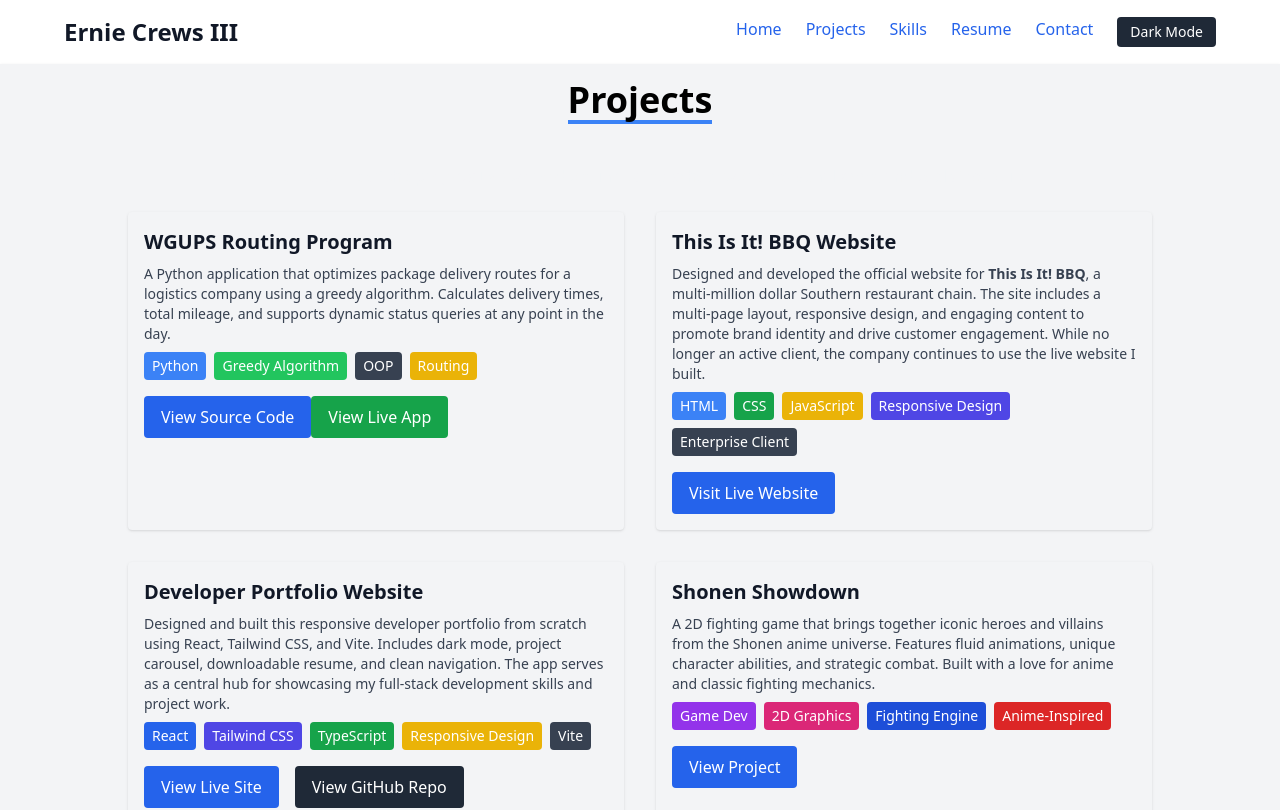
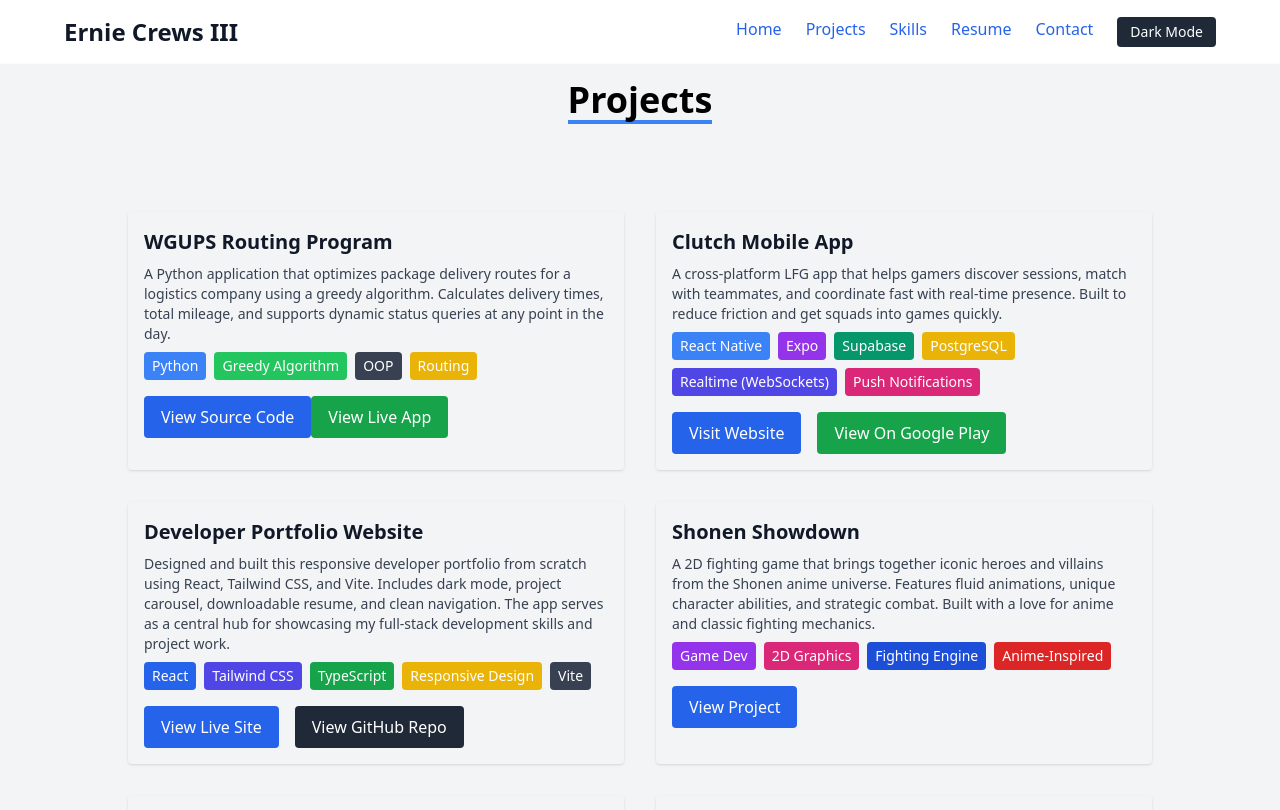
Before and after one commit to RoyalEC/PortfolioSite, a React (Vite) app: page /projects in a window 1280 px wide. Shown: the top 810 px of the page. Built offline with nearby package versions, Linux system fonts and the light colour scheme.

Commit message:
Added Clutch app to the Projects and Added Skills

```diff
--- a/src/components/ProjectsCarousel.tsx
+++ b/src/components/ProjectsCarousel.tsx
@@ -4,10 +4,12 @@ import "slick-carousel/slick/slick-theme.css";
 
 const projects = [
  {
-    title: 'This Is It! BBQ Website',
-    description: 'Live website built for a multi-million dollar restaurant chain. Includes multi-page layout, responsive design, and long-term client usage.',
-    live: 'https://www.thisisitbbq.com/',
-    tags: ['HTML', 'CSS', 'JavaScript', 'Responsive Design', 'Enterprise Client'],
+    title: 'Clutch Mobile App',
+    description: 'Cross-platform LFG app that helps gamers discover sessions, match with teammates, and coordinate fast with real-time presence.',
+    live: 'https://clutch-app.co',
+    playStore: 'https://play.google.com/store/apps/details?id=com.erniec1.ClutchApp&hl=en_US',
+    appStore: 'https://apps.apple.com/app/idXXXXXXXXXX',
+    tags: ['React Native', 'Expo', 'Supabase', 'PostgreSQL', 'Realtime (WebSockets)', 'Push Notifications'],
   },
   {
   title: 'Labyrinth Sprint',
@@ -71,7 +73,21 @@ const ProjectCarousel = () => {
             {proj.live && (
               <a href={proj.live} target="_blank" rel="noreferrer">
                 <button className="bg-green-600 text-white px-4 py-2 rounded hover:bg-green-700 transition">
-                  View Live App
+                  Visit Website
+                </button>
+              </a>
+            )}
+            {proj.playStore && (
+              <a href={proj.playStore} target="_blank" rel="noreferrer">
+                <button className="bg-emerald-600 text-white px-4 py-2 rounded hover:bg-emerald-700 transition">
+                  View On Google Play
+                </button>
+              </a>
+            )}
+            {proj.appStore && (
+              <a href={proj.appStore} target="_blank" rel="noreferrer">
+                <button className="bg-sky-600 text-white px-4 py-2 rounded hover:bg-sky-700 transition">
+                  View on App Store
                 </button>
               </a>
             )}
--- a/src/pages/Projects.tsx
+++ b/src/pages/Projects.tsx
@@ -37,25 +37,35 @@ function Projects() {
 </div>
 
 <div className="bg-gray-100 p-4 rounded shadow">
-  <h2 className="text-xl font-semibold mb-2 text-gray-900 dark:text-gray-900">This Is It! BBQ Website</h2>
+  <h2 className="text-xl font-semibold mb-2 text-gray-900 dark:text-gray-900">Clutch Mobile App</h2>
   <p className="text-sm text-gray-700 mb-2">
-    Designed and developed the official website for <strong>This Is It! BBQ</strong>, a multi-million dollar Southern restaurant chain. The site includes a multi-page layout, responsive design, and engaging content to promote brand identity and drive customer engagement. While no longer an active client, the company continues to use the live website I built.
+    A cross-platform LFG app that helps gamers discover sessions, match with teammates, and coordinate fast with real-time presence. Built to reduce friction and get squads into games quickly.
   </p>
   <div className="flex gap-2 text-sm text-white flex-wrap">
-    <span className="bg-blue-500 px-2 py-1 rounded">HTML</span>
-    <span className="bg-green-600 px-2 py-1 rounded">CSS</span>
-    <span className="bg-yellow-500 px-2 py-1 rounded">JavaScript</span>
-    <span className="bg-indigo-600 px-2 py-1 rounded">Responsive Design</span>
-    <span className="bg-gray-700 px-2 py-1 rounded">Enterprise Client</span>
+    <span className="bg-blue-500 px-2 py-1 rounded">React Native</span>
+    <span className="bg-purple-600 px-2 py-1 rounded">Expo</span>
+    <span className="bg-emerald-600 px-2 py-1 rounded">Supabase</span>
+    <span className="bg-yellow-500 px-2 py-1 rounded">PostgreSQL</span>
+    <span className="bg-indigo-600 px-2 py-1 rounded">Realtime (WebSockets)</span>
+    <span className="bg-pink-600 px-2 py-1 rounded">Push Notifications</span>
   </div>
-  <div className="mt-4">
+  <div className="mt-4 flex flex-col sm:flex-row sm:gap-4 gap-2">
     <a
-      href="https://www.thisisitbbq.com/"
+      href="https://clutch-app.co"
       target="_blank"
       rel="noreferrer"
     >
-      <button className="bg-blue-600 text-white px-4 py-2 rounded">
-        Visit Live Website
+      <button className="bg-blue-600 text-white px-4 py-2 rounded w-full sm:w-auto">
+        Visit Website
+      </button>
+    </a>
+    <a
+      href="https://play.google.com/store/apps/details?id=com.erniec1.ClutchApp&hl=en_US"
+      target="_blank"
+      rel="noreferrer"
+    >
+      <button className="bg-green-600 text-white px-4 py-2 rounded w-full sm:w-auto">
+        View On Google Play
       </button>
     </a>
   </div>
--- a/src/pages/Skills.tsx
+++ b/src/pages/Skills.tsx
@@ -4,16 +4,16 @@ function Skills() {
       "JavaScript", "Python", "Java", "TypeScript", "SQL", "C++", "HTML", "CSS"
     ],
     "Frameworks & Libraries": [
-      "React", "React Native", "Spring Boot", "Tailwind CSS", "Node.js", "Vite", "Thymeleaf", "Express.js", "jQuery"
+      "React", "React Native", "Expo", "React Navigation", "Spring Boot", "Tailwind CSS", "Node.js", "Vite", "Thymeleaf", "Express.js", "jQuery", "Deep Linking (Mobile)"
     ],
     "Tools & Platforms": [
-      "Git", "GitHub", "VS Code", "Postman", "Figma", "Vercel", "Netlify", "Replit", "StackBlitz", "Docker Desktop"
+      "Git", "GitHub", "VS Code", "Postman", "Figma", "Vercel", "Netlify", "Replit", "StackBlitz", "Docker Desktop", "Supabase Auth", "Supabase Storage", "Supabase Realtime", "Push Notifications / In-App Notifications", "EAS Build & Release", "App Store / TestFlight Release Workflow"
     ],
     "Cloud & DevOps": [
-      "AWS", "Azure", "Linux", "CI/CD", "Docker", "GitHub Actions", "Railway", "Render", "S3", "CodeCommit", "EC2"
+      "AWS", "Azure", "Linux", "CI/CD", "Docker", "GitHub Actions", "Railway", "Render", "S3", "CodeCommit", "EC2", "OAuth 2.0 (Twitch Integration)", "Third-Party API Integration (Twitch / RAWG)", "Mobile CI/CD (GitHub Actions)", "E2E Testing (Maestro)"
     ],
     "Databases": [
-      "MySQL", "SQL Server", "MongoDB", "PostgreSQL", "SQL Developer"
+      "MySQL", "SQL Server", "MongoDB", "PostgreSQL", "SQL Developer", "PostgreSQL Functions (SQL / PL/pgSQL)", "Postgres Triggers", "Row Level Security (RLS)", "Database Policies & Security"
     ],
     "Deployment & Hosting": [
   "Railway",
@@ -25,7 +25,7 @@ function Skills() {
   "Azure Static Web Apps"
 ],
     "Concepts": [
-      "OOP", "MVC", "REST APIs", "Agile/SCRUM", "Unit Testing", "TDD", "Accessibility", "Responsive Design", "WebSockets", "JWT Auth"
+      "OOP", "MVC", "REST APIs", "Agile/SCRUM", "Unit Testing", "TDD", "Accessibility", "Responsive Design", "WebSockets", "JWT Auth", "Realtime Presence / Live Counts", "Feature Flags (Backend-driven)", "Rate Limiting / Anti-Spam Patterns", "Content Moderation (Profile Images)"
     ],
     "Soft Skills": [
       "Technical Writing", "Team Collaboration", "Problem Solving", "Mentoring", "Time Management", "Communication"
```
Also changed, not shown: 1 other file (tests, documents, lock files or other folders).
